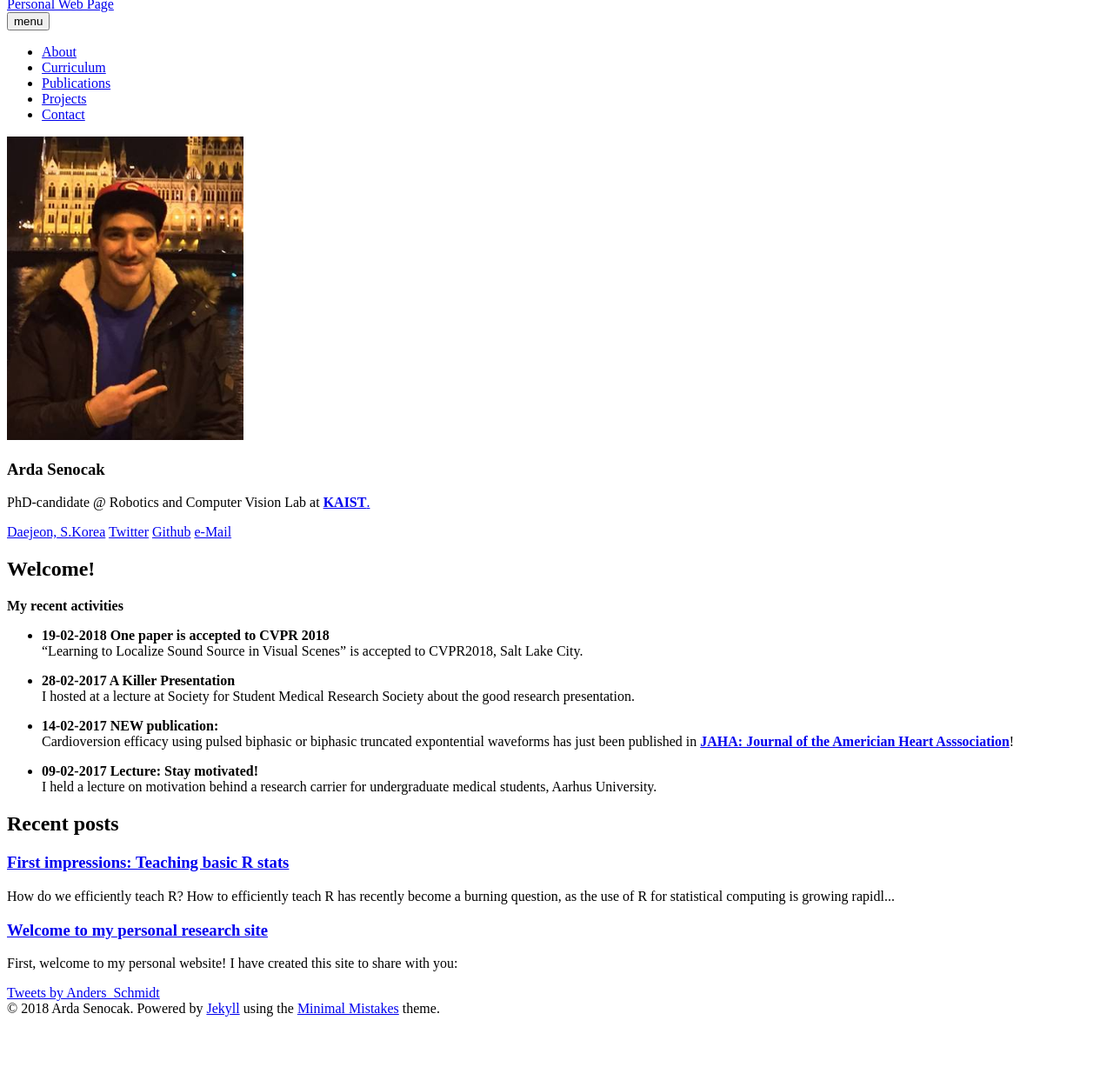
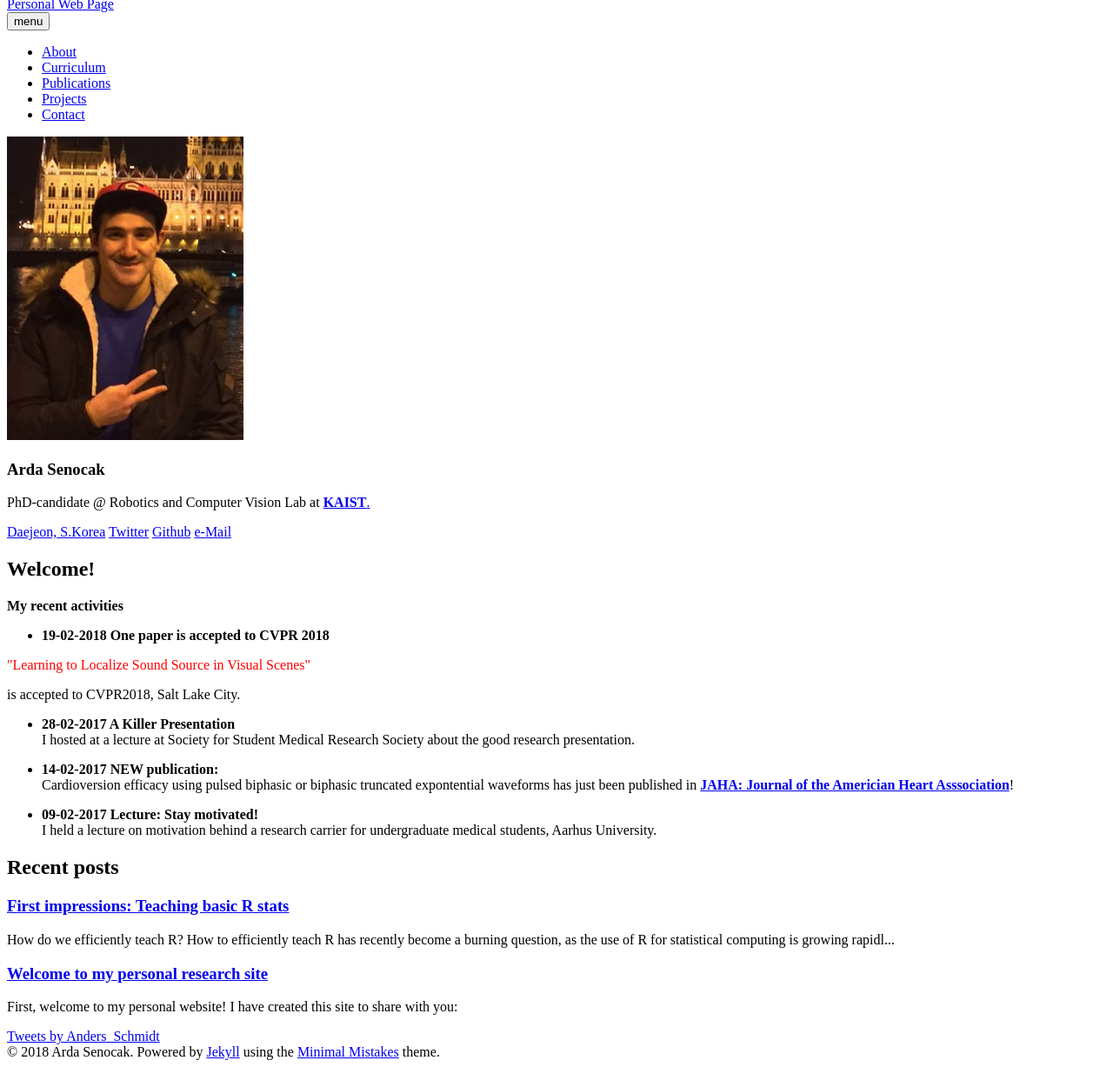
Before and after one commit to ardasnck/ardasnck.github.io, a Jekyll site: the page built from index.md, in a window 1280 px wide, cut to the strip 112-1339 px from the top of the page. Shown: the whole strip at 87% size. Built offline with Jekyll 4.4.1, drawn with Linux system fonts in a browser that asks for light colours; nearby versions of some CDN libraries; comment, search, counter and statistics services are not loaded; before the commit the page ends 1289 px from its top, so only the background shows below that.

Commit message:
Update index.md

```diff
--- a/index.md
+++ b/index.md
@@ -8,7 +8,7 @@
 **My recent activities**
 
 * **19-02-2018 One paper is accepted to CVPR 2018** <br>
-"Learning to Localize Sound Source in Visual Scenes" is accepted to CVPR2018, Salt Lake City.
+<font color="red">"Learning to Localize Sound Source in Visual Scenes"</font> is accepted to CVPR2018, Salt Lake City.
 
 * **28-02-2017 A Killer Presentation** <br>
 I hosted at a lecture at Society for Student Medical Research Society about the good research presentation.
```
